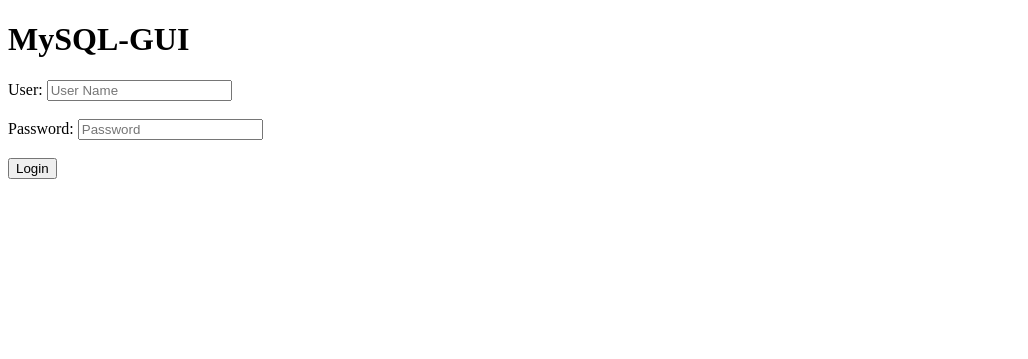
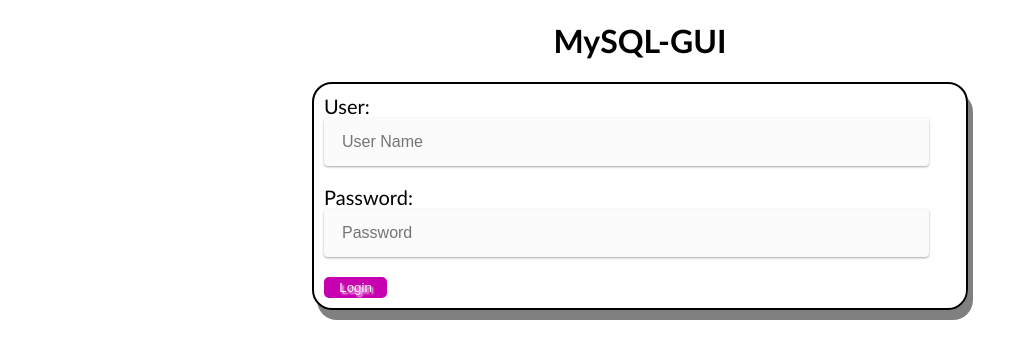
Before and after one commit to MagicRaven23/MySQL-GUI, a Flask app: page / in a window 1280 px wide. Shown: the top 359 px of the page, without its empty margins (0-1028 px from the left). Run offline with Flask 3, Linux system fonts and the light colour scheme.

Commit message:
Style from all sides

```diff
--- a/static/styles.css
+++ b/static/styles.css
@@ -1,3 +1,86 @@
-table, tr, td{
-    border: 1px solid black
+body {
+    font-family: 'Trebuchet MS', sans-serif;
 }
+
+table {
+    width: 100%;
+    border-collapse: collapse;
+    border-bottom: 1px solid #ddd;
+}
+
+th, td {
+    text-align: center;
+    padding: 5px;
+}
+
+th {
+    background-color: #c700b0;
+    color: white;
+}
+
+tr {
+    height: 50px;
+    border-bottom: 1px solid #ddd;
+}
+
+tr:nth-child(even) {
+    background-color: #f2f2f2;
+}
+
+input[type=text], [type=password] {
+    width: 90%;
+    color: rgb(36, 35, 42);
+    font-size: 16px;
+    line-height: 20px;
+    min-height: 28px;
+    border-radius: 4px;
+    padding: 8px 16px;
+    border: 2px solid transparent;
+    box-shadow: rgb(0 0 0 / 12%) 0px 1px 3px, rgb(0 0 0 / 24%) 0px 1px 2px;
+    background: rgb(251, 251, 251);
+    transition: all 0.1s ease 0s;
+}
+
+input[type=text]:focus, [type=password]:focus {
+    border: 2px solid rgb(124, 138, 255);
+}
+
+h1 {
+    text-align: center;
+}
+
+.center {
+    margin: auto;
+    width: 50%;
+    border: 2px solid black;
+    border-radius: 20px;
+    padding: 10px;
+    box-shadow: 5px 10px gray;
+}
+
+button[type=submit], [type=button] {
+    color: white;
+    border-radius: 5px;
+    border: 2px solid #c700b0;
+    background-color: #c700b0;
+    transition-duration: 0.4s;
+    text-shadow: 2px 2px 2px;
+    width: 10%;
+    height: 10%
+}
+
+button[type=submit]:hover, [type=button]:hover {
+    color: black;
+    background-color: white;
+    text-shadow: 0px 0px 2px;
+    width: 10%;
+    height: 10%
+}
+
+label {
+    font-size: 20px;
+}
+
+a {
+    font-size: 20px;
+}
--- a/templates/database.html
+++ b/templates/database.html
@@ -18,7 +18,7 @@
                 <td><input type="radio" name="selected_items" value="{{ i[0] }}"></td>
             </tr>
             {%endfor%}
-        </table>
+        </table><br>
         <button type="submit">Submit</button>
     </form>
 </body>
--- a/templates/index.html
+++ b/templates/index.html
@@ -9,11 +9,11 @@
 
     <div class="center">
        <form action="{{ url_for("index") }}" method="post">
-          <label for="user">User:</label>
+          <label for="user">User:</label><br>
           <input type="text" id="user" name="user" placeholder="User Name"><br><br>
-          <label for="password">Password:</label>
+          <label for="password">Password:</label><br>
           <input type="password" id="password" name="password" placeholder="Password"><br><br>
-          <button type="submit">Login</button>
+          <button type="submit" id="login">Login</button>
        </form>
    </div>
 </body>
--- a/templates/select_table.html
+++ b/templates/select_table.html
@@ -6,7 +6,7 @@
 </head>
 <body>
    <h1>Table</h1>
-   <a href="/table">Back</a><br>
+   <button type="button" onclick="window.location.href='{{ url_for( 'table') }}';">Back</button><br>
    <a>Your Table is: {{table}}</a><br>
    <form method="post">
         <table>
--- a/templates/table.html
+++ b/templates/table.html
@@ -6,7 +6,7 @@
 </head>
 <body>
    <h1>Table</h1><br>
-   <a href="/database">Back</a><br>
+   <button type="button" onclick="window.location.href='{{ url_for( 'database') }}';">Back</button><br>
    <a>Your Database is: {{database}}</a><br>
    <form method="post">
         <table>
```
